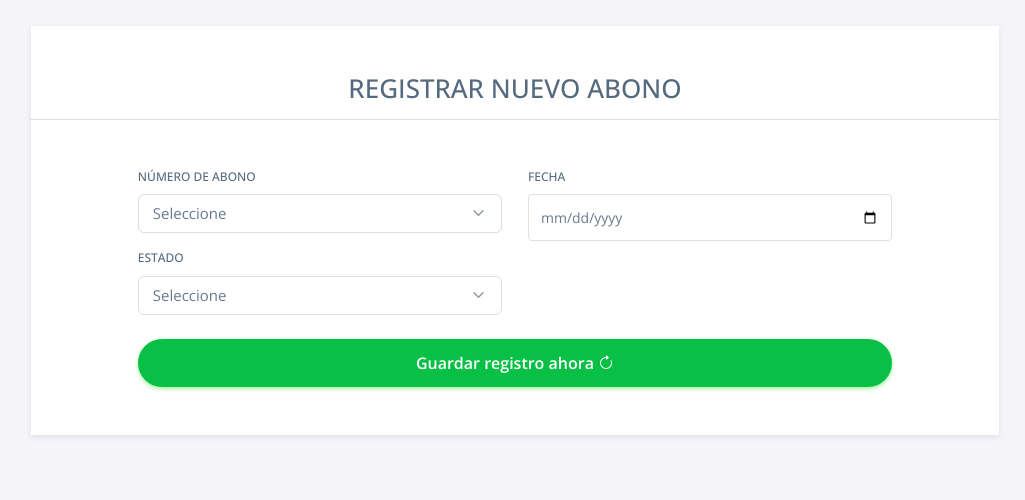
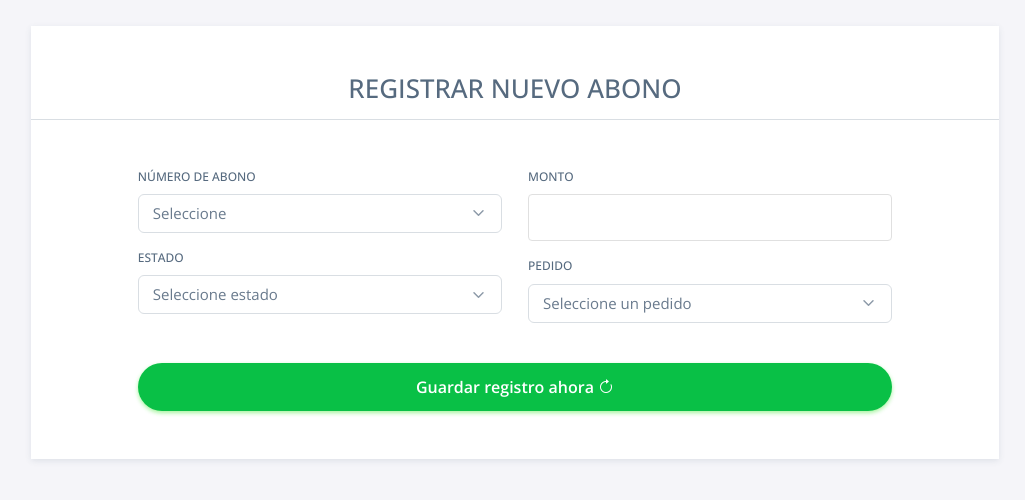
Before and after one commit to Lina1610/Proyecto_ADSO, a Flask app: page /registrar-abono in a window 1280 px wide. Shown: the top 500 px of the page, without its empty margins (255-1280 px from the left). Run offline with Flask 3, Linux system fonts and the light colour scheme; the visitor is signed in with stand-in values (Sample User, id 1); some libraries are stand-ins or nearby versions.

Commit message:
abono medio ahi

```diff
--- a/my-app/routers/router_invoice.py
+++ b/my-app/routers/router_installment.py
@@ -1,33 +1,32 @@
-from app import app
-from flask import render_template, request, flash, redirect, url_for, session, jsonify
-from mysql.connector.errors import Error
+from flask import Blueprint, render_template, request, flash, redirect, url_for, session
 from conexion.conexionBD import connectionBD
+from controllers.funciones_installment import procesar_abono
 
-# Importando conexión a BD
-from controllers.funciones_invoice import *
+router_installment = Blueprint('router_installment', __name__)
 
-PATH_URL = "public/factura"
-@app.route('/registrar-factura', methods=['GET', 'POST'])
-def viewFormFactura():
+@router_installment.route('/registrar-abono', methods=['GET', 'POST'])
+def viewFormAbono():
     if 'conectado' in session:
         if request.method == 'POST':
             # Obtener los datos del formulario
             dataForm = {
+                'numero_abonos': request.form.get('numero_abonos'),
                 'estado': request.form.get('estado'),
+                'monto': request.form.get('monto'),
                 'pedido_id': request.form.get('pedido_id'),
-                'users_id': request.form.get('users_id')  # Obtener el users_id del campo oculto
+                'users_id': request.form.get('users_id')
             }
 
-            # Procesar la factura
-            resultado = procesar_factura(dataForm)
+            # Procesar el abono
+            resultado = procesar_abono(dataForm)
 
             # Manejar el resultado
             if isinstance(resultado, int) and resultado > 0:
-                flash('Factura registrada correctamente.', 'success')
+                flash('Abono registrado correctamente.', 'success')
             else:
                 flash(resultado, 'error')  # Mostrar mensaje de error
 
-            return redirect(url_for('registrar_factura'))
+            return redirect(url_for('router_installment.viewFormAbono'))
 
         # Si es GET, mostrar el formulario con los datos necesarios
         with connectionBD() as conexion_MySQLdb:
@@ -41,7 +40,7 @@ def viewFormFactura():
                 pedidos = cursor.fetchall()
 
         return render_template(
-            'public/factura/registro_factura.html',  # Ruta corregida
+            'public/abono/registro_abono.html',  # Ruta corregida
             pedidos=pedidos
         )
     else:
--- a/my-app/run.py
+++ b/my-app/run.py
@@ -19,6 +19,7 @@ from routers.router_address import *
 from routers.router_delivery import *
 from routers.router_invoice import *
 from routers.router_inventory import *
+from routers.router_installment import *
 
 
 
--- a/my-app/templates/public/abono/registro_abono.html
+++ b/my-app/templates/public/abono/registro_abono.html
@@ -1,14 +1,14 @@
 {% extends 'public/base_cpanel.html' %}
-<!--Cambiando el title-->
+
+<!-- Cambiando el title -->
 {% block title %}Crud con Python 🐍 | Registrar Abono{% endblock %}
-<!---->
+
+<!-- Custom CSS -->
 {% block customCSS %}
-<link
-  rel="stylesheet"
-  href="{{ url_for('static', filename ='assets/css/file.css') }}" />
+<link rel="stylesheet" href="{{ url_for('static', filename='assets/css/file.css') }}" />
 {% endblock %}
 
-<!--Inicio del block-->
+<!-- Contenido del body -->
 {% block body %}
 <div class="card" style="border-radius: 0px !important">
   <div class="row justify-content-center mb-2">
@@ -28,46 +28,62 @@
         enctype="multipart/form-data">
         <div class="card-body">
           <div class="row">
+            <!-- Columna Izquierda -->
             <div class="col-md-6">
-              <label for="abono" class="form-label">
-                Número de Abono
-              </label>
+              <div class="mb-3">
+                <label for="numero_abonos" class="form-label">Número de Abono</label>
                 <select
                   class="form-select"
-                name="abono"
-                aria-label="Default select example">
-                <option selected>Seleccione</option>
+                  name="numero_abonos"
+                  id="numero_abonos"
+                  required>
+                  <option value="" selected disabled>Seleccione</option>
                   <option value="Pago inicial">Pago Inicial</option>
                   <option value="Pago final">Pago Final</option>
                 </select>
               </div>
-            <div class="col-md-6">
-              <label for="fecha" class="form-label">
-                Fecha
-              </label>
-              <input
-                class="form-control"
-                type="date"
-                name="fecha"
-                required />
-            </div>
-          </div>
 
-          <div class="row mt-2">
-            <div class="col-md-6">
-              <label for="estado" class="form-label">
-                Estado
-              </label>
+              <div class="mb-3">
+                <label for="estado" class="form-label">Estado</label>
                 <select
                   class="form-select"
                   name="estado"
-                aria-label="Default select example">
-                <option selected>Seleccione</option>
+                  id="estado"
+                  required>
+                  <option value="" selected disabled>Seleccione estado</option>
+                  <option value="Abono Pendiente">Abono Pendiente</option>
                   <option value="Abono confirmado">Abono Confirmado</option>
                 </select>
               </div>
             </div>
 
+            <!-- Columna Derecha -->
+            <div class="col-md-6">
+              <div class="mb-3">
+                <label for="monto" class="form-label">Monto</label>
+                <input
+                  type="number"
+                  class="form-control"
+                  name="monto"
+                  id="monto"
+                  required>
+              </div>
+
+              <div class="mb-3">
+                <label for="pedido_id" class="form-label">Pedido</label>
+                <select class="form-select" name="pedido_id" id="pedido_id" required>
+                  <option value="" selected disabled>Seleccione un pedido</option>
+                  {% for pedido in pedidos %}
+                    <option value="{{ pedido.pedido_id }}">
+                      Pedido #{{ pedido.pedido_id }} - Usuario: {{ pedido.nombre_usuario }}
+                    </option>
+                  {% endfor %}
+                </select>
+              </div>
+            </div>
+          </div>
+
+          <!-- Botón de Guardar -->
           <div class="mb-3 mt-4 text-center">
             <button type="submit" class="btn rounded-pill btn-primary">
               Guardar registro ahora
@@ -80,7 +96,3 @@
   </div>
 </div>
 {% endblock %}
-
-{% block customJS %}
-<script src="{{ url_for('static', filename ='assets/customJS/file.js') }}"></script>
-{% endblock %}
--- a/my-app/templates/public/factura/registro_factura.html
+++ b/my-app/templates/public/factura/registro_factura.html
@@ -23,7 +23,7 @@
       <form
         class="form-horizontal mx-auto"
         method="POST"
-        action="registrar_factura"
+        action="registrar-factura"
         autocomplete="off"
         enctype="multipart/form-data">
         <div class="card-body">
```
Also changed, not shown: my-app/controllers/funciones_installment.py (added, +75 -0 lines). Lines whose indentation alone changed are shown as unchanged.
